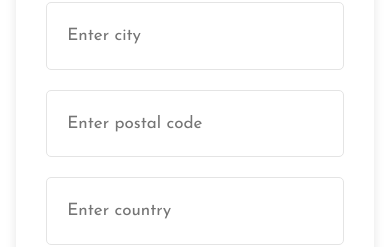
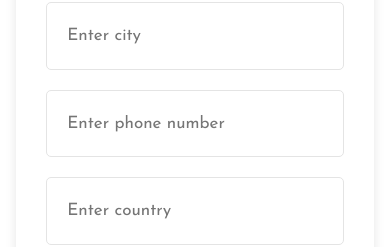
Before and after one commit to Khalfan1998/AlSukkariyaNew, a React (Create React App) app in the folder client_frontend/: page /shipping in a window 390 px wide. Shown: the part 262-509 px from the top of the page. Built offline with nearby package versions, Linux system fonts and the light colour scheme; sample sign-in values are in the browser's storage.

Commit message:
shipping screen phone number

```diff
--- a/client_frontend/src/screens/ShippingScreen.js
+++ b/client_frontend/src/screens/ShippingScreen.js
@@ -47,7 +47,7 @@ const ShippingScreen = ({ history }) => {
           />
           <input
             type="text"
-            placeholder="Enter postal code"
+            placeholder="Enter phone number"
             value={postalCode}
             required
             onChange={(e) => setPostalCode(e.target.value)}
```
